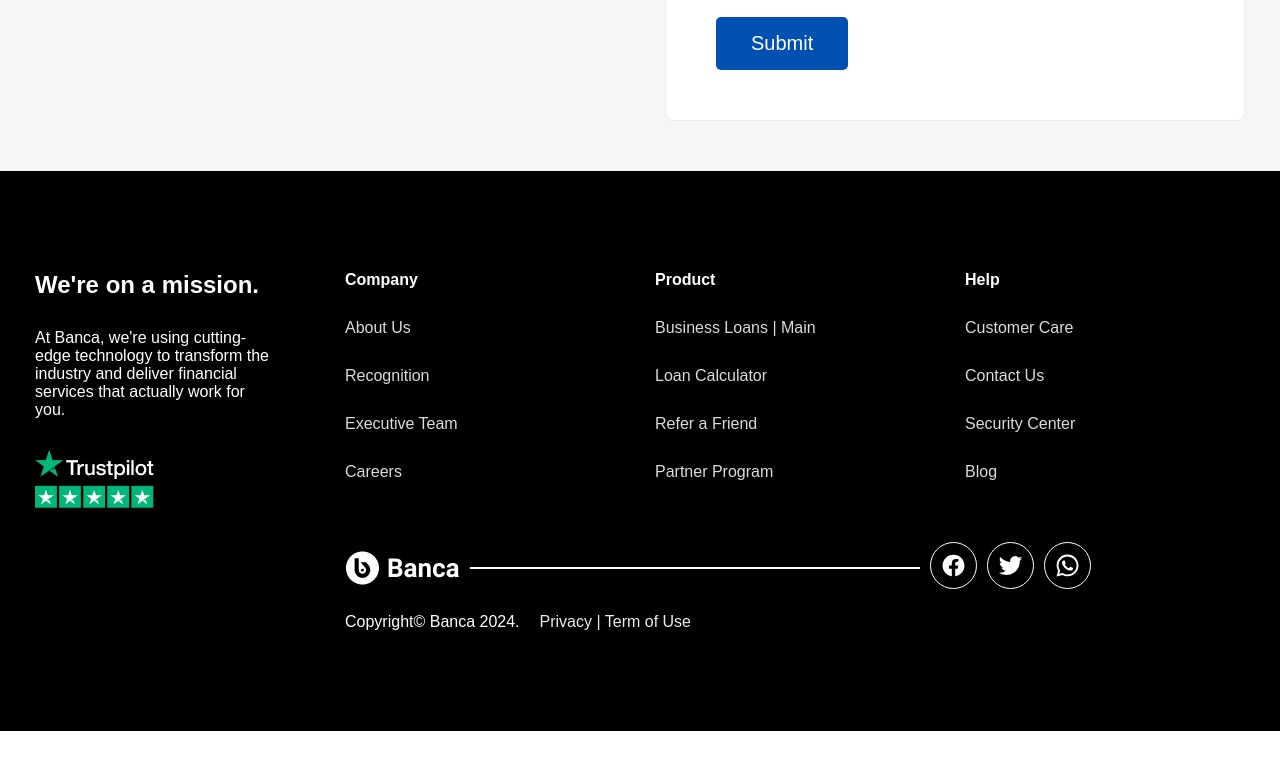
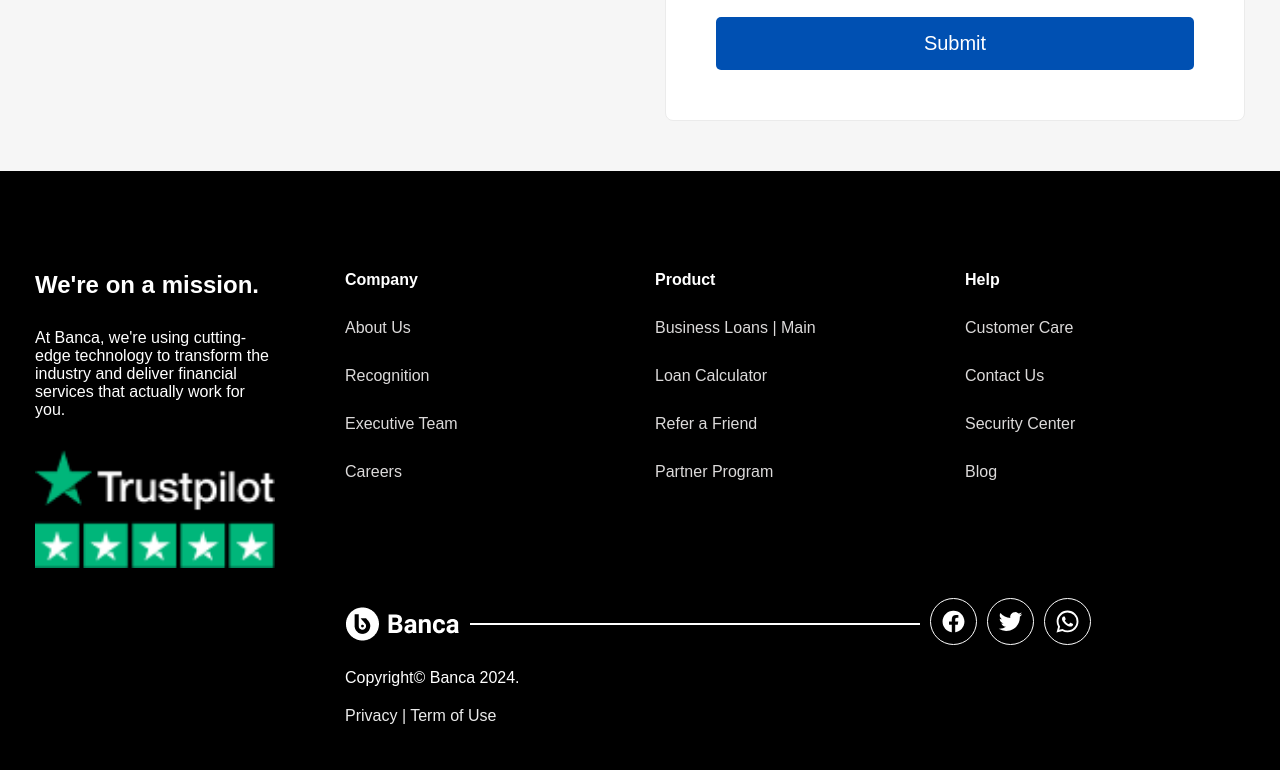
Before and after one commit to silasoyibs/banca, a website built with Vite: page index.html in a window 1280 px wide. Shown: the part 4183-4953 px from the top of the page. Before the commit the page ends 4914 px from the top, so only its background shows below. Built offline with nearby package versions, Linux system fonts and the light colour scheme; some packages are replaced by stand-ins of ours.

Commit message:
"resposivness modification"

```diff
--- a/index.html
+++ b/index.html
@@ -355,7 +355,7 @@
       <!-- section Contact us -->
       <section class="section-contact-us" id="contact-us">
         <div class="contact-us grid grid--2-cols container">
-          <div class="loan__stats contact-us__stats">
+          <div class="loan__stats contact-us__stats u-flex u-flex-d-col">
             <h2 class="header-primary stats-tittle">
               Get your own personal consultation
             </h2>
@@ -374,7 +374,7 @@
               </div>
             </div>
           </div>
-          <form class="contact-us__form" method="POST">
+          <form class="contact-us__form u-flex u-flex-d-col" method="POST">
             <h3>Get in touch</h3>
             <div>
               <input
@@ -404,7 +404,7 @@
     <!-- section footer -->
     <footer class="section-footer">
       <div class="footer container grid grid--4-cols">
-        <div class="footer__mission">
+        <div class="footer__mission u-flex u-flex-d-col">
           <h2 class="mission-tittle">We're on a mission.</h2>
           <p class="mission-text">
             At Banca, we're using cutting-edge technology to transform the
@@ -413,7 +413,7 @@
           <img src="public/Trustpilot.png" alt="banca trustpilot" />
         </div>
         <!-- nav 1 -->
-        <nav class="footer__nav">
+        <nav class="footer__nav u-flex u-flex-d-col">
           <p class="footer__nav-heading">Company</p>
           <ul class="footer_links-item">
             <li><a href="" class="footer__link">About Us</a></li>
@@ -423,7 +423,7 @@
           </ul>
         </nav>
         <!-- nav 2 -->
-        <nav class="footer__nav">
+        <nav class="footer__nav u-flex u-flex-d-col">
           <p class="footer__nav-heading">Product</p>
           <ul class="footer_links-item">
             <li><a href="" class="footer__link">Business Loans | Main</a></li>
@@ -433,7 +433,7 @@
           </ul>
         </nav>
         <!-- nav 3 -->
-        <nav class="footer__nav">
+        <nav class="footer__nav u-flex u-flex-d-col">
           <p class="footer__nav-heading">Help</p>
           <ul class="footer_links-item">
             <li><a href="" class="footer__link">Customer Care</a></li>
@@ -442,7 +442,7 @@
             <li><a href="" class="footer__link">Blog</a></li>
           </ul>
         </nav>
-        <div class="footer__socials">
+        <div class="footer__socials u-flex u-flex-d-col">
           <div class="socials-items u-flex u-flex-v-center">
             <img src="public/Logo.png" />
             <div class="footer-line"></div>
@@ -458,7 +458,7 @@
               ></a>
             </div>
           </div>
-          <div class="footer__copy-right u-flex">
+          <div class="footer__copy-right u-flex u-flex-d-col">
             <p>Copyright© Banca 2024.</p>
             <a href="">Privacy | Term of Use</a>
           </div>
```
